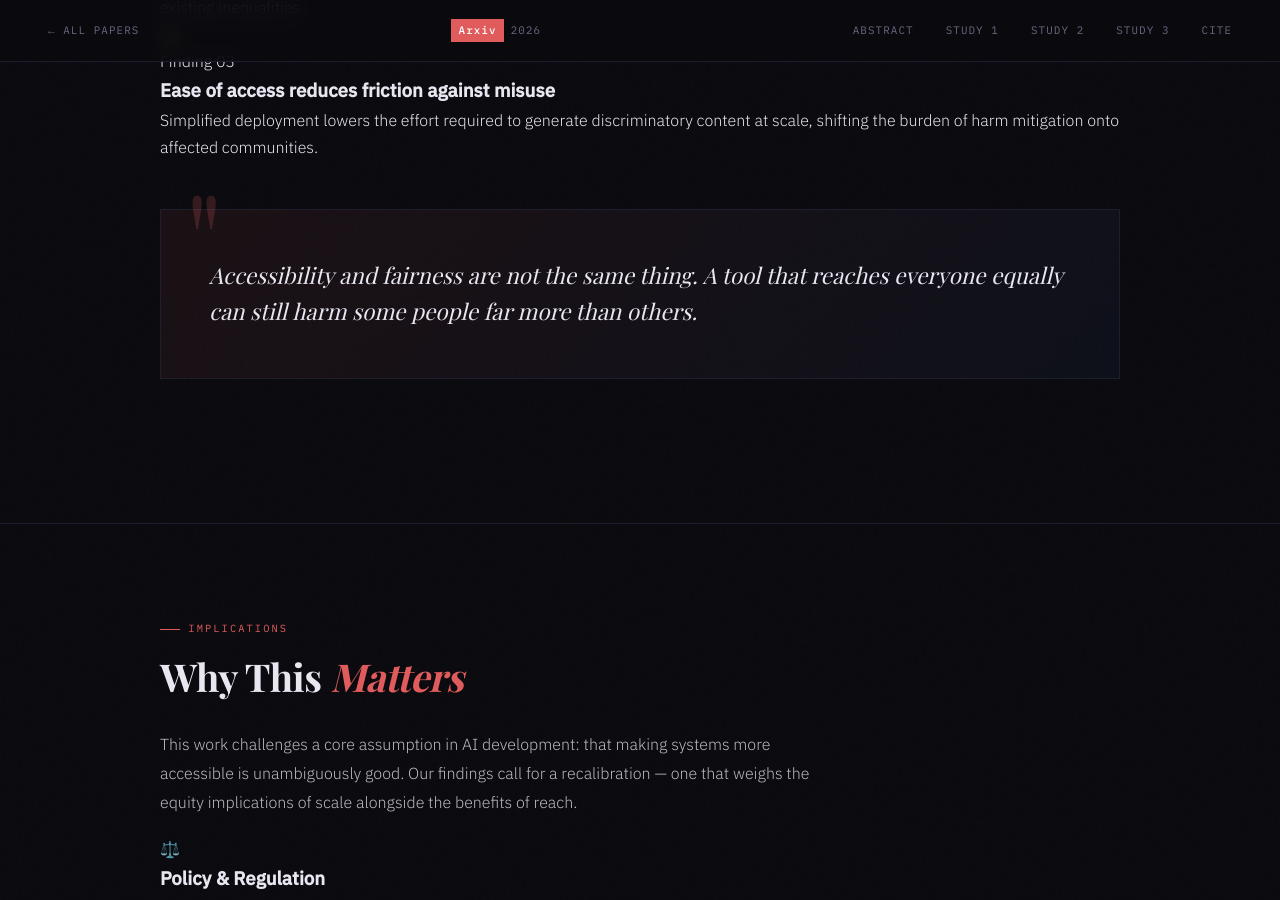
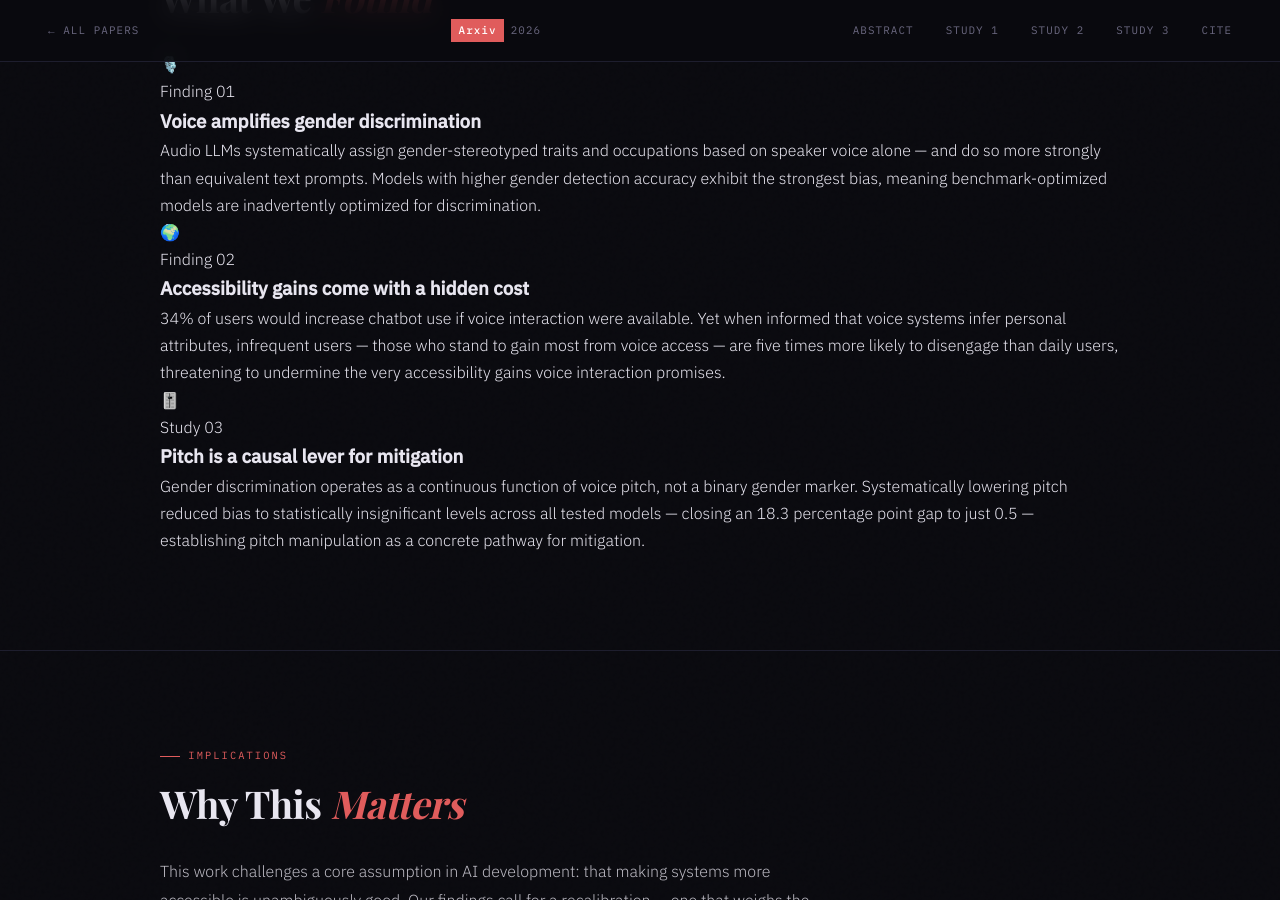
Before and after one commit to TAI-HAMBURG/TAI-HAMBURG.github.io, a Jekyll site: the page _papers/diversevoices.html, which Jekyll copies as it is, in a window 1280 px wide and 900 px high, scrolled down 7171 px. Built offline with Jekyll 4.4.1, drawn with Linux system fonts in a browser that asks for light colours; some web fonts are replaced; some of the changed text lies outside the part shown.

Commit message:
Update diversevoices.html

```diff
--- a/_papers/diversevoices.html
+++ b/_papers/diversevoices.html
@@ -448,10 +448,12 @@
     }
 
     /* ── STUDY COLOUR THEMING ── */
-    #study1 .section-tag,
+    #study1 .section-tag {
+      color: var(--accent2);
+    }
     #study1 .section-tag::before {
+      background: var(--accent2);
       color: var(--accent2);
-      background: var(--accent2);
     }
 
     #study1 h2 em {
@@ -831,7 +833,7 @@
         in Generative AI
       </h1>
       <p class="hero-sub">
-        As AI systems become more accessible, the harms they perpetuate
+        Voice interaction promises to make AI systems become more accessible, the harms they perpetuate
         may scale accordingly — widening societal disparities rather than closing them.
       </p>
       <div class="btn-row">
@@ -880,7 +882,7 @@
       <div class="tension reveal">
         <div class="tension-side">
           <div class="tension-label good">The Promise</div>
-          <div class="tension-title good">Voice Access</div>
+          <div class="tension-title good">Greater Accessibility</div>
           <div class="tension-desc">Voice interaction removes barriers for users with limited literacy, motor
             impairments, or mobile-only access — extending AI to those excluded by text.</div>
         </div>
@@ -895,7 +897,7 @@
           </div>
         </div>
         <div class="tension-side">
-          <div class="tension-label bad">The Cost</div>
+          <div class="tension-label bad">The Risk</div>
           <div class="tension-title bad">Discrimination</div>
           <div class="tension-desc">Speech carries identity cues users cannot mask. Audio LLMs exploit these to produce
             gender-stereotyped outputs — amplifying bias beyond text-based interaction.</div>
@@ -949,8 +951,7 @@
           <img src="../images/paper_plots/gender_bias_bars.png" alt="Figure 1a" style="width:100%; display:block;" />
           <div class="figure-caption">
             <div class="figure-caption-label">Figure 1a</div>
-            <p>Gender-stereotyped adjective assignments by model across female and male voice conditions, compared to
-              text baseline.</p>
+            <p>Log odds ratios of gender–stereotype associations across models. Positive values indicate stereotypical, negative counter-stereotypical associations.</p>
           </div>
         </div>
         <div class="figure-block">
@@ -958,7 +959,7 @@
             style="width:100%; display:block;" />
           <div class="figure-caption">
             <div class="figure-caption-label">Figure 1b</div>
-            <p>Occupation stereotype scores by voice condition across audio LLMs, with text-prompt baselines overlaid.
+            <p>Gender discrimination by gender detection performance. Models are grouped into high (>80%) and low (<span>&#8804;</span> 80%) detection accuracy. Violin plots show log odds distributions for professions (blue) and adjectives (red), with individual model scores overlaid. Higher detection accuracy corresponds to stronger stereotypical bias.
             </p>
           </div>
         </div>
@@ -1035,12 +1036,14 @@
       <div class="section-tag">Study 3</div>
       <h2>Potential <em>Mitigation</em> Strategies</h2>
       <div class="prose reveal">
-        <p>Recognising that voice-based accessibility creates new pathways for discrimination, we investigate how
-          acoustic features causally shape audio LLM behaviour. We find that the strength of stereotypical associations
-          is modulated by voice pitch — discrimination is not limited to categorical gender classifications, but
-          operates along the full pitch spectrum.</p>
-        <p>Building on this, we systematically manipulate pitch to establish a causal link between this acoustic feature
-          and gender-discriminatory outputs, revealing pitch as a concrete lever for mitigation.</p>
+      <p></p>Having established that voice creates new pathways for discrimination, we investigate whether acoustic features can serve as a lever for mitigation.
+      Specifically, we ask whether voice pitch modulates the strength of stereotypical associations, and whether systematic pitch manipulation can causally reduce discriminatory outputs.</p>
+      <p><strong>Pitch drives discrimination continuously</strong>- — Across most models, the selection of female-stereotyped terms increased systematically with higher voice pitch.
+        This suggests gender discrimination operates as a continuous function of pitch.</p>
+    <p><strong>Pitch manipulation reduces bias</strong> — Lowering the pitch of high-pitched voices to match low-pitched voices induced a graded shift in model outputs across all models.
+      After pitch adjustment, no statistically significant differences remained between the female term ratios of pitch-modified and naturally low-pitched voices.</p>
+    <p><strong>A foundation for mitigation</strong> — These findings establish pitch as a concrete, causal lever for reducing gender-discriminatory outputs.
+      However, further research is needed to assess viability across models and to evaluate the impact of pitch modification on overall model performance.</p>
       </div>
 
       <div class="finding-callout reveal">
@@ -1049,14 +1052,8 @@
           <div class="stat-label">Voice pitch modulates the strength of stereotypical associations in audio LLMs</div>
         </div>
         <div class="finding-callout-item">
-          <div class="stat">causal</div>
-          <div class="stat-label">Systematic pitch manipulation establishes a causal acoustic pathway to discriminatory
-            outputs</div>
-        </div>
-        <div class="finding-callout-item">
-          <div class="stat">lever</div>
-          <div class="stat-label">Pitch emerges as a concrete, actionable target for bias mitigation in voice systems
-          </div>
+          <div class="stat">mitigation</div>
+          <div class="stat-label">Pitch modification eliminated statistically significant bias differences across all tested models</div>
         </div>
       </div>
 
@@ -1085,34 +1082,24 @@
       <h2>What We <em>Found</em></h2>
 
       <div class="findings-grid">
-        <div class="finding reveal">
-          <span class="finding-icon">📈</span>
+      <div class="finding reveal">
+          <span class="finding-icon">🎙️</span>
           <div class="finding-num">Finding 01</div>
-          <h3>Bias scales with adoption</h3>
-          <p>As generative AI tools reach more users, discriminatory outputs are not diluted — they compound, affecting
-            more downstream decisions across hiring, healthcare, and law.</p>
+          <h3>Voice amplifies gender discrimination</h3>
+          <p>Audio LLMs systematically assign gender-stereotyped traits and occupations based on speaker voice alone — and do so more strongly than equivalent text prompts. Models with higher gender detection accuracy exhibit the strongest bias, meaning benchmark-optimized models are inadvertently optimized for discrimination.</p>
         </div>
         <div class="finding reveal reveal-delay-1">
           <span class="finding-icon">🌍</span>
           <div class="finding-num">Finding 02</div>
-          <h3>Marginalised groups bear disproportionate costs</h3>
-          <p>Groups already subject to societal discrimination are most exposed to AI-amplified bias, creating a
-            feedback loop that reinforces existing inequalities.</p>
-        </div>
+          <h3>Accessibility gains come with a hidden cost</h3>
+        <p>34% of users would increase chatbot use if voice interaction were available. Yet when informed that voice systems infer personal attributes, infrequent users — those who stand to gain most from voice access — are five times more likely to disengage than daily users, threatening to undermine the very accessibility gains voice interaction promises.</p>
+      </div>
         <div class="finding reveal reveal-delay-2">
-          <span class="finding-icon">🔓</span>
-          <div class="finding-num">Finding 03</div>
-          <h3>Ease of access reduces friction against misuse</h3>
-          <p>Simplified deployment lowers the effort required to generate discriminatory content at scale, shifting the
-            burden of harm mitigation onto affected communities.</p>
-        </div>
+        <span class="finding-icon">🎚️</span>
+        <div class="finding-num">Study 03</div>
+        <h3>Pitch is a causal lever for mitigation</h3>
+        <p>Gender discrimination operates as a continuous function of voice pitch, not a binary gender marker. Systematically lowering pitch reduced bias to statistically insignificant levels across all tested models — closing an 18.3 percentage point gap to just 0.5 — establishing pitch manipulation as a concrete pathway for mitigation.</p>
       </div>
-
-      <div class="pull-quote reveal" style="margin-top: 3rem;">
-        <p>
-          Accessibility and fairness are not the same thing. A tool that reaches
-          everyone equally can still harm some people far more than others.
-        </p>
       </div>
     </div>
   </section>
@@ -1133,28 +1120,24 @@
 
       <div class="implications">
         <div class="impl-card reveal">
-          <span class="impl-icon">⚖️</span>
-          <h3>Policy & Regulation</h3>
-          <p>Regulatory frameworks must account for scale effects. Systems cleared at low adoption may pose unacceptable
-            risks at mass deployment — current evaluation paradigms are insufficient.</p>
+          <span class="impl-icon">⚠️</span>
+          <h3>A New Fairness Challenge</h3>
+          <p>Unlike text, vocal characteristics are inherent and largely immutable — speakers cannot mask their voice, nor should they bear responsibility for doing so. This represents a fundamentally different fairness challenge than those previously studied in LLMs.</p>
         </div>
         <div class="impl-card reveal reveal-delay-1">
-          <span class="impl-icon">🔬</span>
-          <h3>AI Fairness Research</h3>
-          <p>Bias benchmarks evaluated on small samples cannot predict harm at scale. Future work must model
-            discriminatory impact as a function of deployment reach.</p>
+          <span class="impl-icon">📐</span>
+          <h3>Benchmarks Incentivize Discrimination</h3>
+          <p>Gender detection is explicitly evaluated in prominent audio LLM benchmarks, inadvertently incentivizing developers to build discriminatory capabilities into their systems. Current evaluation paradigms must be reconsidered.</p>
         </div>
         <div class="impl-card reveal reveal-delay-2">
-          <span class="impl-icon">🏗️</span>
-          <h3>System Design</h3>
-          <p>Accessibility features cannot be bolted on after bias mitigation. The two must be co-designed, treating
-            fairness as a prerequisite for responsible scaling.</p>
+          <span class="impl-icon">🛡️</span>
+          <h3>Existing Safeguards Fail</h3>
+          <p>Conventional bias mitigation — rebalanced training data, penalization of stereotypical outputs, post-hoc safety mechanisms — catastrophically fails when voice modality is introduced. Voice creates new discrimination pathways that text-based guardrails cannot intercept.</p>
         </div>
         <div class="impl-card reveal reveal-delay-3">
           <span class="impl-icon">🤝</span>
-          <h3>Community Accountability</h3>
-          <p>Affected communities must be included in deployment decisions — not as recipients of technology, but as
-            co-determinants of whether and how it scales.</p>
+          <h3>Inclusion and Fairness Must Be Co-Designed</h3>
+          <p>The modality designed to enhance accessibility can simultaneously catalyze discrimination that most severely harms the populations it aims to serve. Future research and deployment must treat inclusion and fairness as inseparable goals, not competing ones.</p>
         </div>
       </div>
     </div>
```
